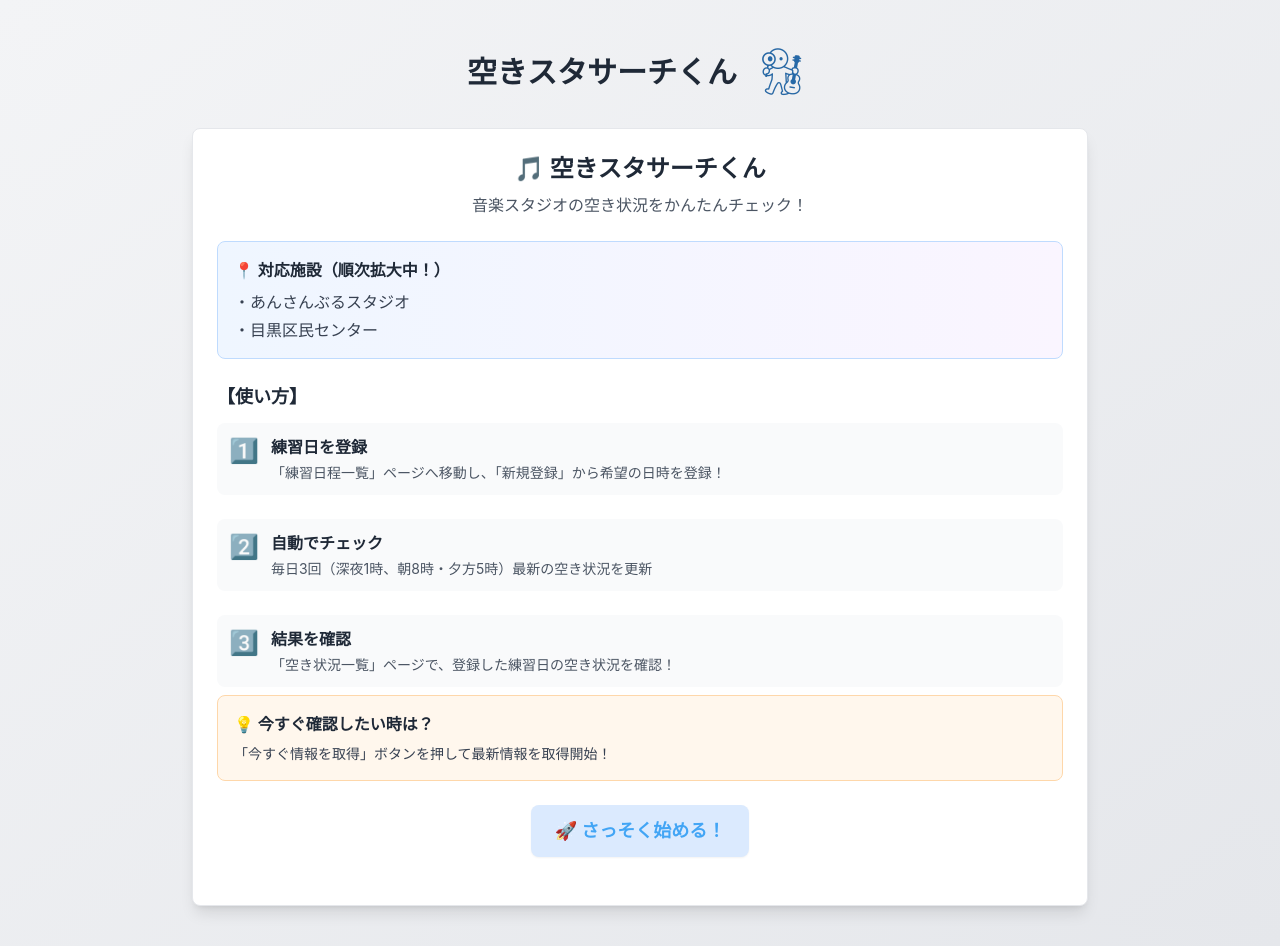
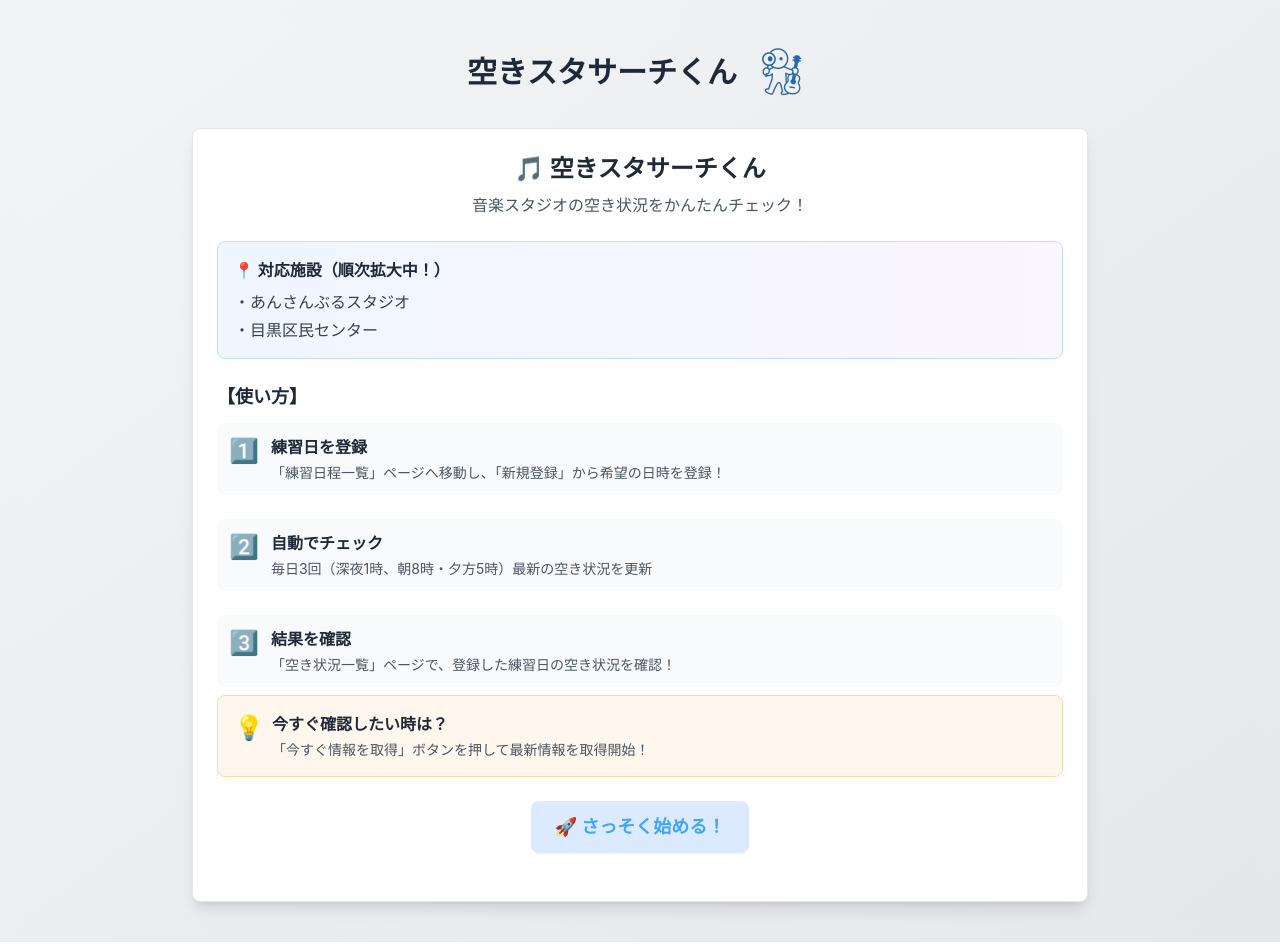
Before and after one commit to Jillrinn/aki-sta, a React (Create React App) app in the folder frontend/: page /how-to-use in a window 1280 px wide. Built offline with nearby package versions, Linux system fonts and the light colour scheme; no server answers.

Commit message:
refactor: HowToUseページのUIとテストを調整
- 「💡」アイコンを別要素に分離し、テキスト全体のレイアウトを再構築
- モバイルとデスクトップの両方における見やすさを改善
- テストファイルを最新UIに対応する形で更新

```diff
--- a/frontend/src/components/pages/HowToUse.tsx
+++ b/frontend/src/components/pages/HowToUse.tsx
@@ -98,12 +98,19 @@ const HowToUse: React.FC = () => {
 
           {/* 今すぐ情報を取得セクション */}
           <div className="p-3 sm:p-4 bg-orange-50 rounded-lg border border-orange-200 mb-4 sm:mb-6">
-            <h3 className="text-sm sm:text-base font-bold text-gray-800 mb-2">
-              💡 今すぐ確認したい時は？
-            </h3>
-            <div className="text-xs sm:text-sm text-gray-700">
-              <span className="block sm:inline">「今すぐ情報を取得」ボタンを押して</span>
-              <span className="block sm:inline">最新情報を取得開始！</span>
+            <div className="flex">
+              <span className="text-xl sm:text-2xl mr-2 flex-shrink-0">
+                💡
+              </span>
+              <div className="flex-1">
+                <h4 className="font-bold text-gray-800 text-sm sm:text-base mb-1">
+                  今すぐ確認したい時は？
+                </h4>
+                <div className="text-gray-600 text-xs sm:text-sm leading-relaxed">
+                  <span className="block sm:inline">「今すぐ情報を取得」ボタンを押して</span>
+                  <span className="block sm:inline">最新情報を取得開始！</span>
+                </div>
+              </div>
             </div>
           </div>
 
```
Also changed, not shown: 1 other file (tests, documents, lock files or other folders).
